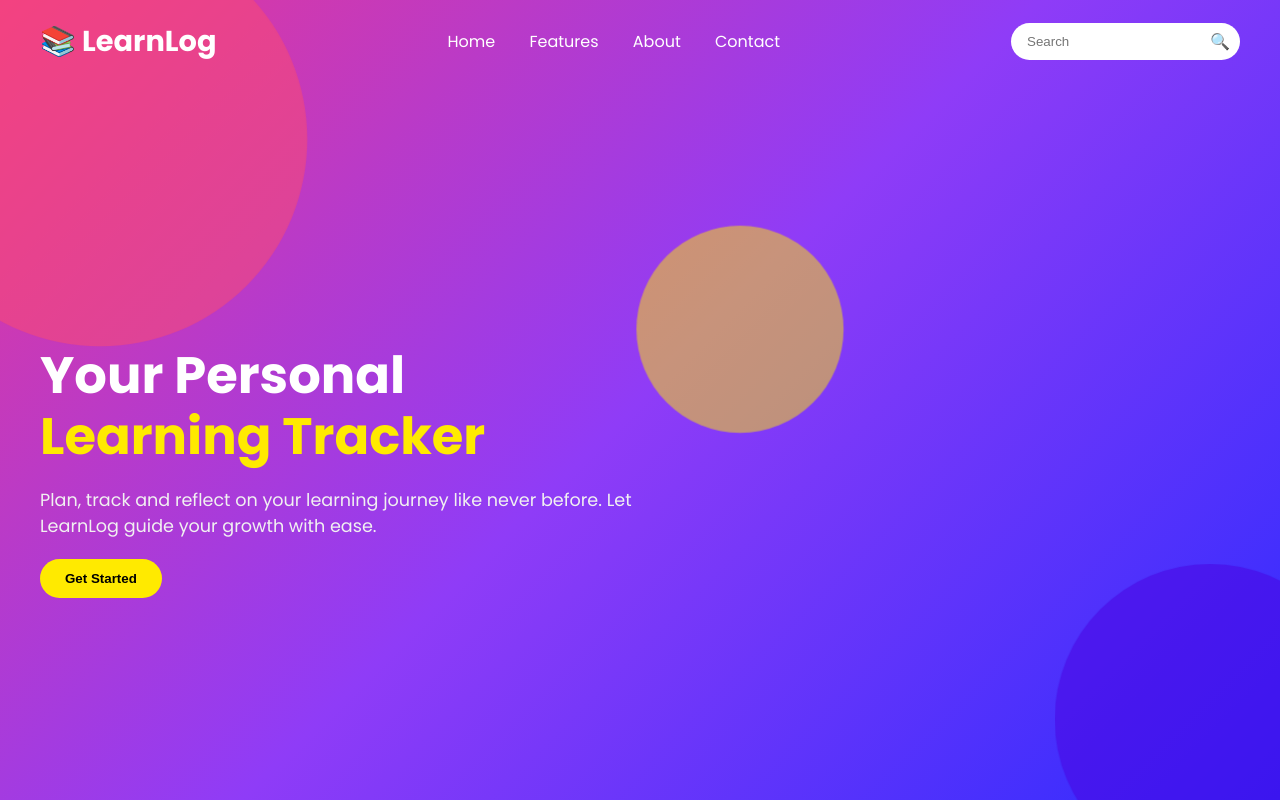
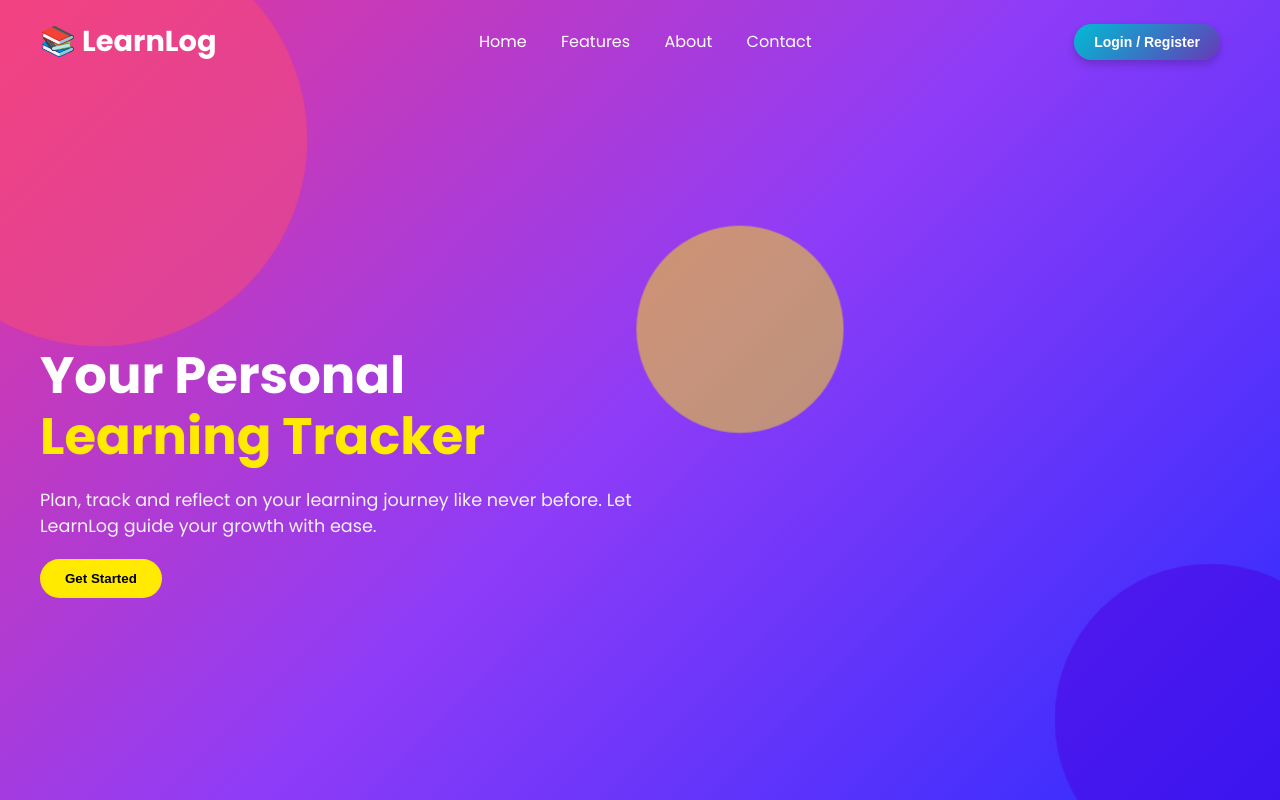
Before and after one commit to 117ABHISHEK/YOPM2, a plain HTML site: page index.html in a window 1280 px wide. Drawn offline with Linux system fonts and the light colour scheme.

Commit message:
design1.1
Co-Authored-By: ShitalPanhalkar1015 <182597102+ShitalPanhalkar1015@users.noreply.github.com>

```diff
--- a/index.css
+++ b/index.css
@@ -155,3 +155,28 @@ nav a:hover {
     transform: translateY(-30px) scale(1.1);
   }
 }
+
+.auth-box {
+  display: flex;
+  align-items: center;
+  justify-content: center;
+  margin-right: 20px;
+}
+
+.auth-btn {
+  background: linear-gradient(135deg, #00bcd4, #673ab7);
+  color: #fff;
+  border: none;
+  padding: 10px 20px;
+  font-weight: bold;
+  border-radius: 20px;
+  font-size: 14px;
+  cursor: pointer;
+  box-shadow: 0 4px 8px rgba(0,0,0,0.2);
+  transition: transform 0.2s ease, box-shadow 0.2s ease;
+}
+
+.auth-btn:hover {
+  transform: scale(1.05);
+  box-shadow: 0 6px 12px rgba(0,0,0,0.3);
+}
--- a/index.html
+++ b/index.html
@@ -1,12 +1,14 @@
 <!DOCTYPE html>
 <html lang="en">
+
 <head>
   <meta charset="UTF-8" />
-  <meta name="viewport" content="width=device-width, initial-scale=1.0"/>
+  <meta name="viewport" content="width=device-width, initial-scale=1.0" />
   <title>LearnLog - Track Your Learning</title>
-  <link rel="stylesheet" href="index.css"/>
+  <link rel="stylesheet" href="index.css" />
   <link href="https://fonts.googleapis.com/css2?family=Poppins:wght@400;600;700&display=swap" rel="stylesheet">
 </head>
+
 <body>
   <div class="landing">
     <header>
@@ -17,15 +19,15 @@
         <a href="#">About</a>
         <a href="#">Contact</a>
       </nav>
-      <div class="search-box">
-        <input type="text" placeholder="Search"/>
-        <button>🔍</button>
+      <div class="auth-box">
+        <button class="auth-btn">Login / Register</button>
       </div>
     </header>
 
     <section class="hero">
       <h1 class="title">Your Personal <span>Learning Tracker</span></h1>
-      <p class="subtitle">Plan, track and reflect on your learning journey like never before. Let LearnLog guide your growth with ease.</p>
+      <p class="subtitle">Plan, track and reflect on your learning journey like never before. Let LearnLog guide your
+        growth with ease.</p>
       <button class="cta">Get Started</button>
     </section>
 
@@ -36,4 +38,5 @@
     </div>
   </div>
 </body>
+
 </html>
```
